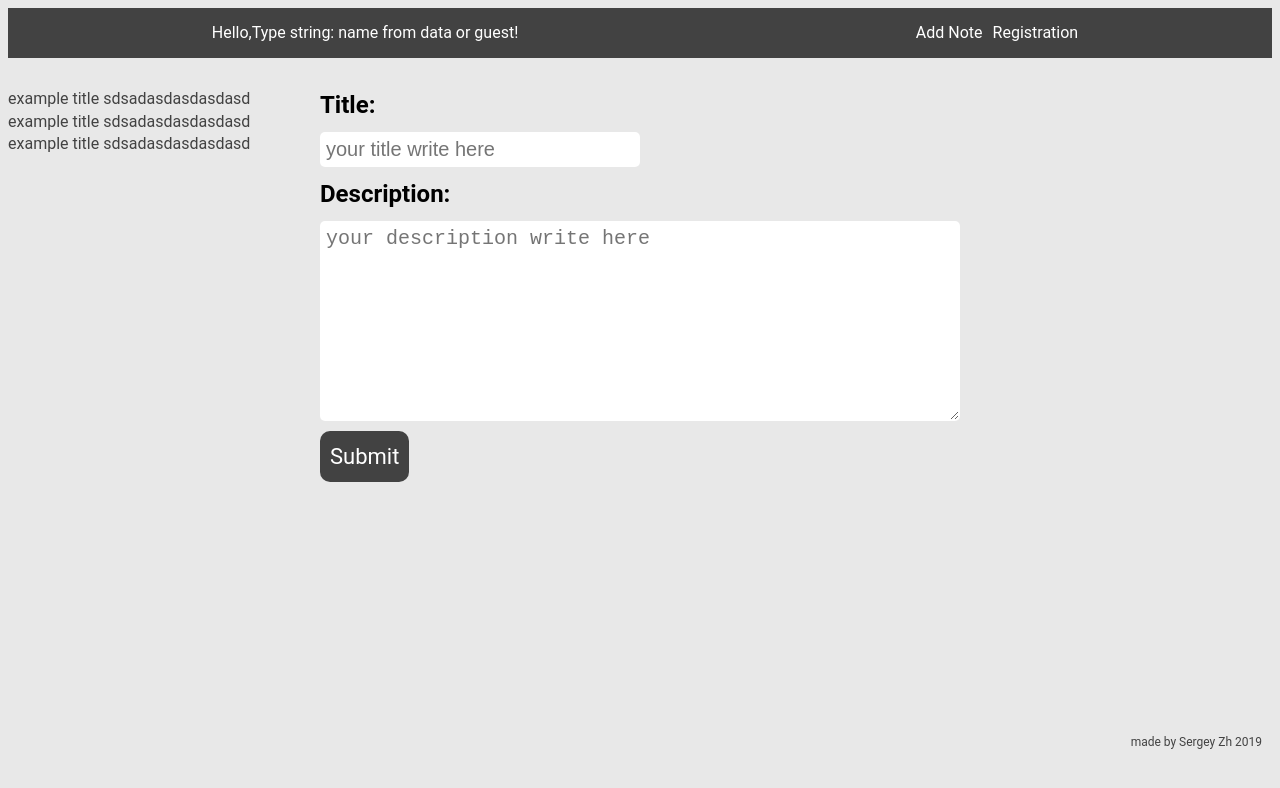
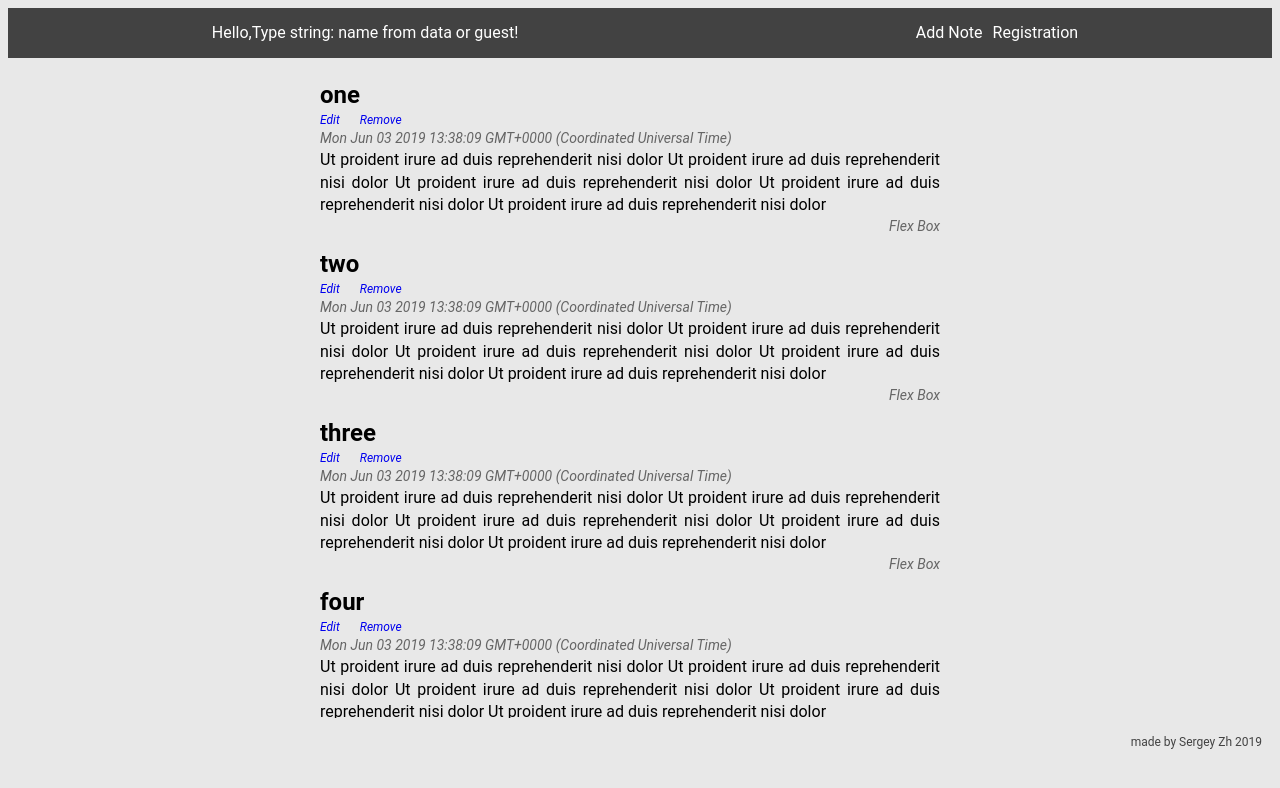
Before and after one commit to Horrorerror92/public-notes-client-part, a React app: page / in a window 1280 px wide. Shown: the top 788 px of the page. Built offline with nearby package versions, Linux system fonts and the light colour scheme.

Commit message:
Creating routing

```diff
--- a/package.json
+++ b/package.json
@@ -36,6 +36,7 @@
     "classnames": "^2.2.6",
     "prop-types": "^15.7.2",
     "react": "^16.8.6",
-    "react-dom": "^16.8.6"
+    "react-dom": "^16.8.6",
+    "react-router-dom": "^5.0.1"
   }
 }
--- a/src/App.js
+++ b/src/App.js
@@ -1,9 +1,10 @@
 /* eslint-disable no-use-before-define */
 /* eslint-disable react/prefer-stateless-function */
 import React, { Component } from 'react';
+import { BrowserRouter } from 'react-router-dom';
 import classNames from 'classnames';
 import {
-  Header, ArticleNav, Main, Footer,
+  Header, Main, Footer,
 } from './components';
 import './styles/layout.scss';
 import './styles/button.scss';
@@ -13,13 +14,16 @@ class App extends Component {
   render() {
     return (
       <>
+        <BrowserRouter>
           <div className={wrapper}>
             {/* TODO name from data */}
             <Header name="Type string: name from data or guest" />
-          <ArticleNav title="example title sdsadasdasdasdasd" />
+            {/* Disable ArticleNav - in dev */}
+            {/* <ArticleNav title="example title sdsadasdasdasdasd" /> */}
             <Main />
             <Footer />
           </div>
+        </BrowserRouter>
       </>
     );
   }
--- a/src/components/ContentAreaButton/ContentAreaButton.js
+++ b/src/components/ContentAreaButton/ContentAreaButton.js
@@ -1,7 +1,9 @@
+/* eslint-disable jsx-a11y/anchor-is-valid */
 /* eslint-disable react/button-has-type */
 import React from 'react';
 import './ContentAreaButton.scss';
 import classNames from 'classnames';
+import { Link } from 'react-router-dom';
 
 const ContentAreaButtonClass = classNames({
   'content-area-button': true,
@@ -13,8 +15,9 @@ const ButtonNoteControl = classNames({
 
 const ContentAreaButton = () => (
   <div className={ContentAreaButtonClass}>
-    <button className={ButtonNoteControl}>Update</button>
-    <button className={ButtonNoteControl}>Remove</button>
+    {/* temporarily */}
+    <button className={ButtonNoteControl}><Link to="#">Edit</Link></button>
+    <button className={ButtonNoteControl}><Link to="#">Remove</Link></button>
   </div>
 );
 
--- a/src/components/Header/Header.js
+++ b/src/components/Header/Header.js
@@ -4,6 +4,7 @@ import React from 'react';
 import PropTypes from 'prop-types';
 import './Header.scss';
 import classNames from 'classnames';
+import { Link } from 'react-router-dom';
 
 const headerClass = classNames({
   header: true,
@@ -25,18 +26,24 @@ const headerButtonArea = classNames({
 
 const Header = ({ name }) => (
   <div className={headerClass}>
+    <Link to="/">
       <h1 className={headerTitleClass}>
         Hello,
         {name}
         !
       </h1>
+    </Link>
     <div className={headerButtonArea}>
+      <Link to="/add">
         <button className={buttonHeader}>
           Add Note
         </button>
+      </Link>
+      <Link to="#">
         <button className={buttonHeader}>
           Registration
         </button>
+      </Link>
     </div>
   </div>
 );
--- a/src/components/Main/Main.js
+++ b/src/components/Main/Main.js
@@ -1,7 +1,7 @@
+/* eslint-disable import/no-cycle */
 import React from 'react';
 import classNames from 'classnames';
-// import MainContent from '../MainContent/MainContent';
-import NoteForm from '../NoteForm/NoteForm';
+import Router from '../Router/Router';
 import './Main.scss';
 
 const mainClass = classNames({
@@ -16,57 +16,7 @@ const mainOverflowClass = classNames({
 const Main = () => (
   <div className={mainClass}>
     <div className={mainOverflowClass}>
-      {/* <MainContent
-        title="one"
-        createdAt={`${new Date()}`}
-        contentText="Ut proident irure ad duis reprehenderit nisi dolor aliqua magna nostrud do.
-        Aute magna labore consequat veniam ipsum ut do ipsum. Exercitation sint adipisicing nisi
-        veniam qui cupidatat dolor ipsum deserunt anim in. Elit eiusmod esse aliqua ex elit nisi
-        enim elit qui duis eiusmod sint. In culpa nulla excepteur duis pariatur do aliqua amet
-        elit amet ullamco consequat fugiat ad.Eu culpa Lorem duis minim dolor."
-        author="James Jonson"
-        _id={0}
-      />
-      <MainContent
-        title="two"
-        createdAt={`${new Date()}`}
-        contentText="Ut proident irure ad duis reprehenderit nisi dolor aliqua magna nostrud do.
-        Aute magna labore consequat veniam ipsum ut do ipsum. Exercitation sint adipisicing nisi
-        veniam qui cupidatat dolor ipsum deserunt anim in. Elit eiusmod esse aliqua ex elit nisi
-        enim elit qui duis eiusmod sint. In culpa nulla excepteur duis pariatur do aliqua amet
-        elit amet ullamco consequat fugiat ad.Eu culpa Lorem duis minim dolor.
-        Ut proident irure ad duis reprehenderit nisi dolor aliqua magna nostrud do.
-        Aute magna labore consequat veniam ipsum ut do ipsum. Exercitation sint adipisicing nisi
-        veniam qui cupidatat dolor ipsum deserunt anim in. Elit eiusmod esse aliqua ex elit nisi
-        enim elit qui duis eiusmod sint. In culpa nulla excepteur duis pariatur do aliqua amet
-        elit amet ullamco consequat fugiat ad.Eu culpa Lorem duis minim dolor."
-        author="Flex Box"
-        _id={1}
-      />
-      <MainContent
-        title="three"
-        createdAt={`${new Date()}`}
-        contentText="Ut proident irure ad duis reprehenderit nisi dolor aliqua magna nostrud do.
-        Aute magna labore consequat veniam ipsum ut do ipsum. Exercitation sint adipisicing nisi
-        veniam qui cupidatat dolor ipsum deserunt anim in. Elit eiusmod esse aliqua ex elit nisi
-        enim elit qui duis eiusmod sint. In culpa nulla excepteur duis pariatur do aliqua amet
-        elit amet ullamco consequat fugiat ad.Eu culpa Lorem duis minim dolor."
-        author="Flex Box"
-        _id={2}
-      />
-      <MainContent
-        title="four"
-        createdAt={`${new Date()}`}
-        contentText="Ut proident irure ad duis reprehenderit nisi dolor aliqua magna nostrud do.
-        Aute magna labore consequat veniam ipsum ut do ipsum. Exercitation sint adipisicing nisi
-        veniam qui cupidatat dolor ipsum deserunt anim in. Elit eiusmod esse aliqua ex elit nisi
-        enim elit qui duis eiusmod sint. In culpa nulla excepteur duis pariatur do aliqua amet
-        elit amet ullamco consequat fugiat ad.Eu culpa Lorem duis minim dolor."
-        author="Flex Grid"
-        _id={3}
-      /> */}
-
-      <NoteForm />
+      <Router />
     </div>
   </div>
 );
--- a/src/components/MainContent/MainContent.js
+++ b/src/components/MainContent/MainContent.js
@@ -3,6 +3,7 @@ import React from 'react';
 import './MainContent.scss';
 import classNames from 'classnames';
 import PropTypes from 'prop-types';
+import { Link } from 'react-router-dom';
 import ContentAreaButton from '../ContentAreaButton/ContentAreaButton';
 
 const mainContentClass = classNames({
@@ -28,9 +29,9 @@ const MainContent = ({
   title, createdAt, contentText, author, _id,
 }) => (
   <div className={mainContentClass}>
-    <a href={`/news/${_id}`}>
+    <Link to={`/news/${_id}`}>
       <h2 className={mainContentTitle}>{title}</h2>
-    </a>
+    </Link>
     <ContentAreaButton />
     <span className={mainContentDateClass}>{createdAt}</span>
     <p className={mainContentTextClass}>{contentText}</p>
@@ -41,7 +42,8 @@ const MainContent = ({
 
 MainContent.propTypes = {
   title: PropTypes.string.isRequired,
-  createdAt: PropTypes.instanceOf(Date).isRequired, // mix type of prop`s
+  // createdAt: PropTypes.instanceOf(Date).isRequired, // mix type of prop`s
+  createdAt: PropTypes.string.isRequired,
   contentText: PropTypes.string.isRequired,
   author: PropTypes.string.isRequired,
   _id: PropTypes.number.isRequired,
--- /dev/null
+++ b/src/components/MainContentList/MainContentList.js
@@ -0,0 +1,16 @@
+import React from 'react';
+import MainContent from '../MainContent/MainContent';
+
+const MainContentList = ({ notes }) => {
+  return (
+    <div>
+      {
+        notes.map(note => (
+          <MainContent {...note} />
+        ))
+      }
+    </div>
+  );
+};
+
+export default MainContentList;
--- /dev/null
+++ b/src/components/Router/Router.js
@@ -0,0 +1,56 @@
+import React from 'react';
+import { Route, Switch } from 'react-router-dom';
+import MainContentList from '../MainContentList/MainContentList';
+import NoteForm from '../NoteForm/NoteForm';
+import ViewNote from '../ViewNote/ViewNote';
+
+const Router = () => (
+  <>
+    <Switch>
+      <Route
+        exact
+        path="/"
+        component={() => (
+          <MainContentList
+            notes={[
+              {
+                title: 'one',
+                createdAt: `${new Date()}`,
+                contentText: 'Ut proident irure ad duis reprehenderit nisi dolor Ut proident irure ad duis reprehenderit nisi dolor Ut proident irure ad duis reprehenderit nisi dolor Ut proident irure ad duis reprehenderit nisi dolor Ut proident irure ad duis reprehenderit nisi dolor  ',
+                author: 'Flex Box',
+                _id: 0,
+              },
+              {
+                title: 'two',
+                createdAt: `${new Date()}`,
+                contentText: 'Ut proident irure ad duis reprehenderit nisi dolor Ut proident irure ad duis reprehenderit nisi dolor Ut proident irure ad duis reprehenderit nisi dolor Ut proident irure ad duis reprehenderit nisi dolor Ut proident irure ad duis reprehenderit nisi dolor  ',
+                author: 'Flex Box',
+                _id: 1,
+              },
+              {
+                title: 'three',
+                createdAt: `${new Date()}`,
+                contentText: 'Ut proident irure ad duis reprehenderit nisi dolor Ut proident irure ad duis reprehenderit nisi dolor Ut proident irure ad duis reprehenderit nisi dolor Ut proident irure ad duis reprehenderit nisi dolor Ut proident irure ad duis reprehenderit nisi dolor  ',
+                author: 'Flex Box',
+                _id: 2,
+              },
+              {
+                title: 'four',
+                createdAt: `${new Date()}`,
+                contentText: 'Ut proident irure ad duis reprehenderit nisi dolor Ut proident irure ad duis reprehenderit nisi dolor Ut proident irure ad duis reprehenderit nisi dolor Ut proident irure ad duis reprehenderit nisi dolor Ut proident irure ad duis reprehenderit nisi dolor  ',
+                author: 'Flex Box',
+                _id: 3,
+              },
+
+            ]}
+          />
+        )}
+      />
+      <Route exact path="/news/:id" component={ViewNote} />
+      <Route exact path="/add" component={NoteForm} />
+    </Switch>
+  </>
+
+);
+
+export default Router;
--- /dev/null
+++ b/src/components/ViewNote/ViewNote.js
@@ -0,0 +1,16 @@
+import React from 'react';
+import classNames from 'classnames';
+import './ViewNote.scss';
+
+
+const ViewNote = () => (
+
+  <div>
+    <span>123213w</span>
+  </div>
+
+
+);
+
+
+export default ViewNote;
--- a/src/components/index.js
+++ b/src/components/index.js
@@ -2,13 +2,13 @@ import ArticleNav from './ArticleNav/ArticleNav';
 import Footer from './Footer/Footer';
 import Header from './Header/Header';
 import Main from './Main/Main';
-import NoteForm from './NoteForm/NoteForm';
+import Router from './Router/Router';
 
 export {
   ArticleNav,
   Footer,
   Header,
   Main,
-  NoteForm,
+  Router,
 
 };
```
Also changed, not shown: src/components/ViewNote/ViewNote.scss (added). Lines whose indentation alone changed are shown as unchanged.
